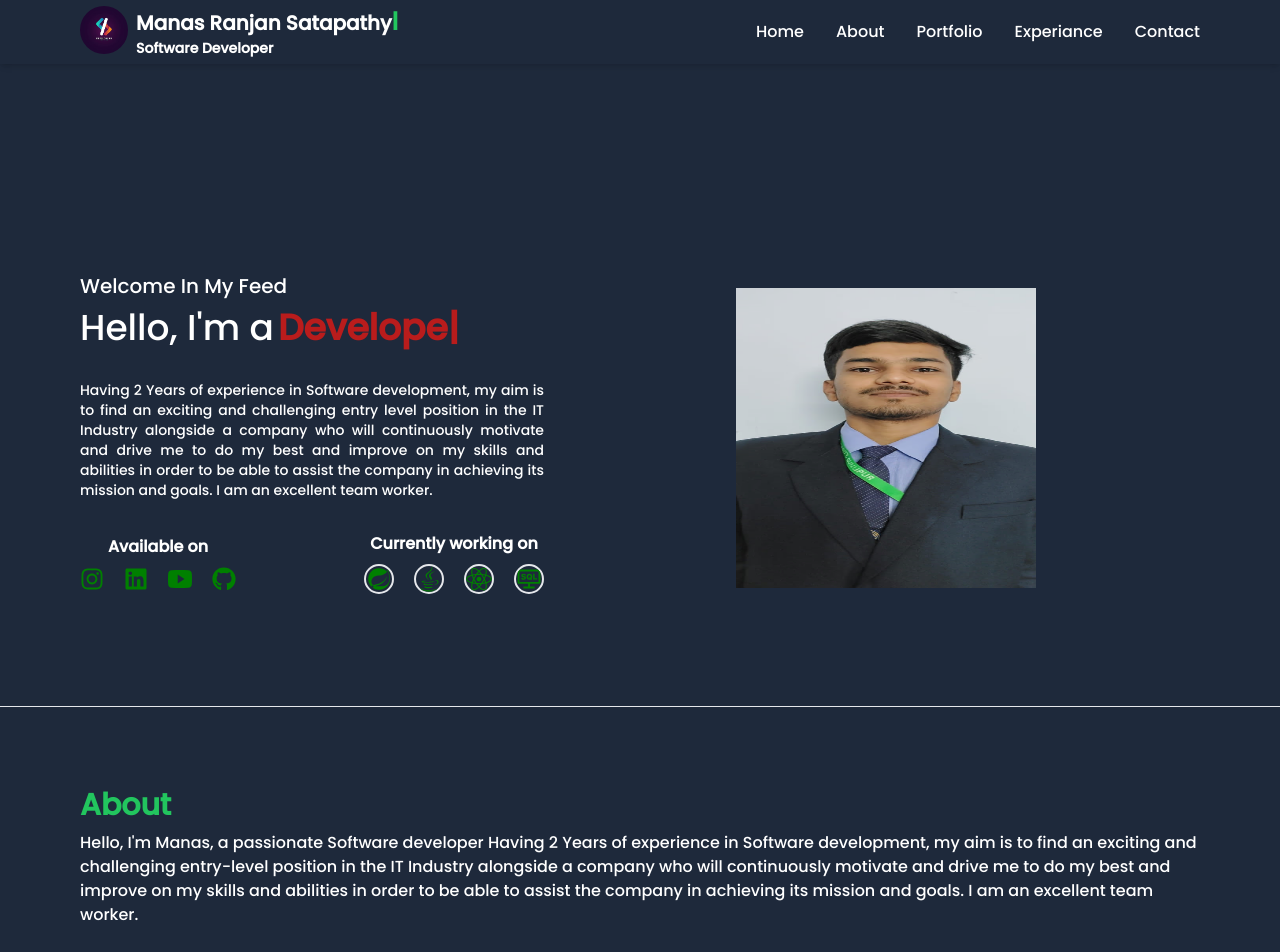
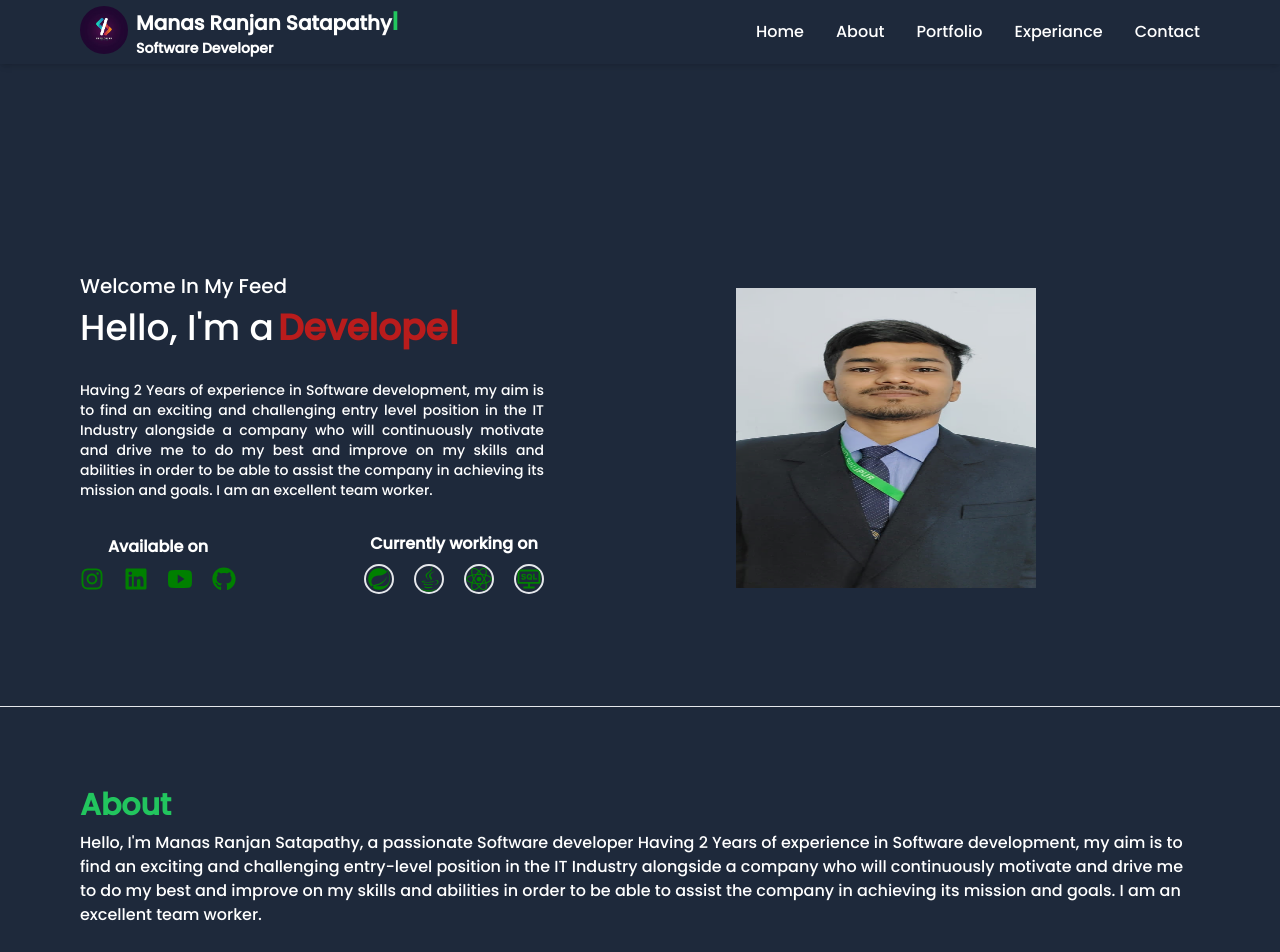
Before and after one commit to ManasRaj241/Portfolio, a React (Vite) app: page / in a window 1280 px wide. Shown: the top 952 px of the page. Built offline with nearby package versions, Linux system fonts and the light colour scheme.

Commit message:
Checking deployment

```diff
--- a/src/components/About.jsx
+++ b/src/components/About.jsx
@@ -20,13 +20,13 @@ function About() {
       <div>
         <h1 className="text-3xl font-bold mb-2 text-green-500">About</h1>
         <p>
-          Hello, I'm Manas, a passionate Software developer Having 2 Years of
-          experience in Software development, my aim is to find an exciting and
-          challenging entry-level position in the IT Industry alongside a
-          company who will continuously motivate and drive me to do my best and
-          improve on my skills and abilities in order to be able to assist the
-          company in achieving its mission and goals. I am an excellent team
-          worker.
+          Hello, I'm Manas Ranjan Satapathy, a passionate Software developer
+          Having 2 Years of experience in Software development, my aim is to
+          find an exciting and challenging entry-level position in the IT
+          Industry alongside a company who will continuously motivate and drive
+          me to do my best and improve on my skills and abilities in order to be
+          able to assist the company in achieving its mission and goals. I am an
+          excellent team worker.
         </p>
         <br />
         <h1 className="text-green-600 font-semibold text-xl">Education</h1>
```
